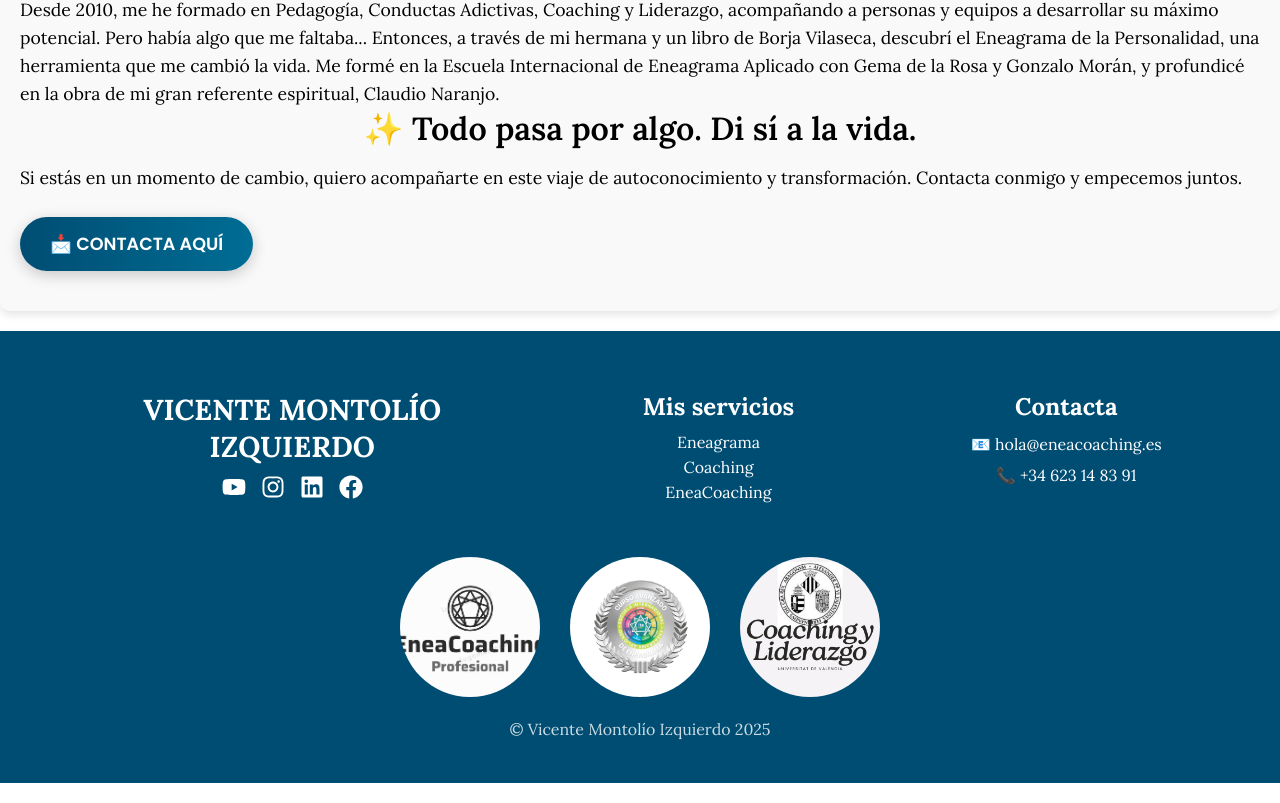
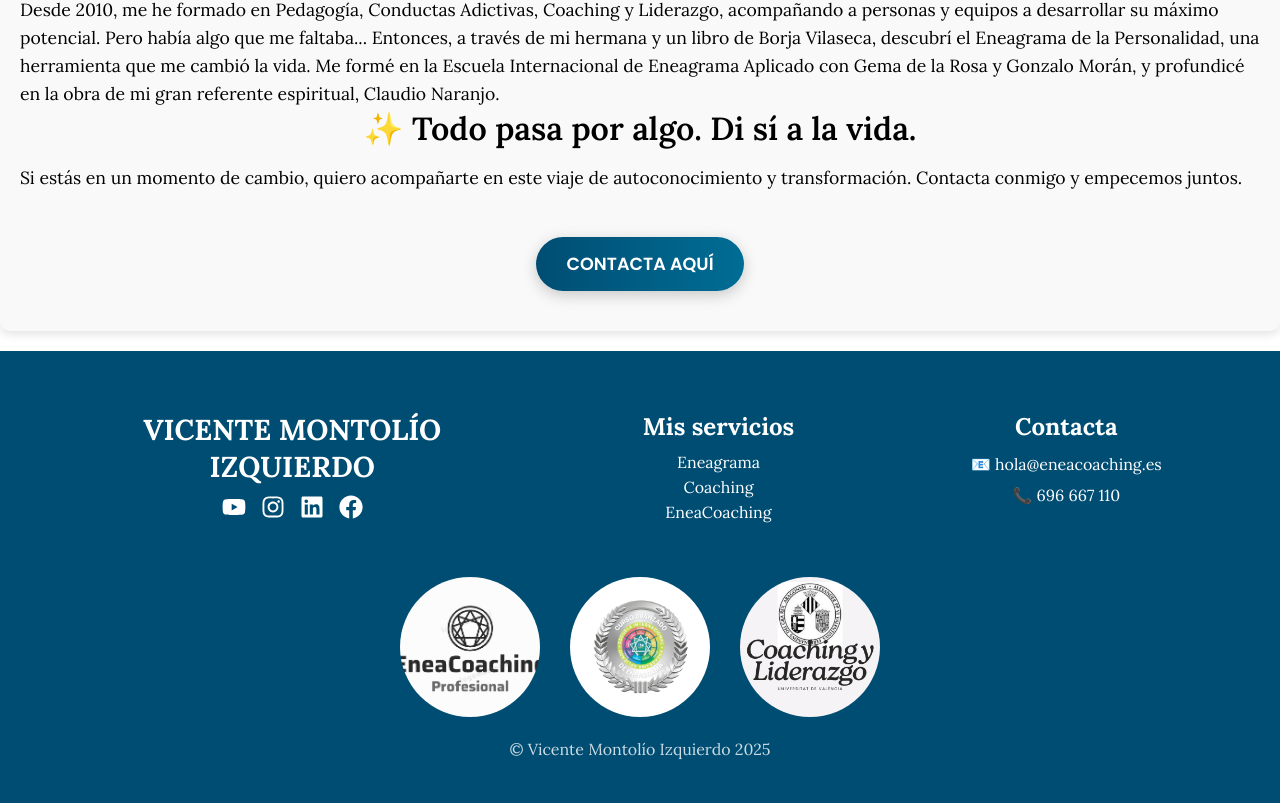
Before and after one commit to CarlosRiberaDonet/web-eneacoachingprofesional, a React (Create React App) app: page /vicente in a window 1280 px wide. Shown: the part 1265-2068 px from the top of the page. Built offline with nearby package versions, Linux system fonts and the light colour scheme.

Commit message:
update
actualizo el número de teléfono del footer y centro el botón contacto de la pagina vicente.

```diff
--- a/src/components/Footer.js
+++ b/src/components/Footer.js
@@ -34,7 +34,7 @@ const Footer = () => {
         <div className="footer-right-section">
           <h3>Contacta</h3>
           <p><a href="mailto:hola@eneacoaching.es" className="footer-link">📧 hola@eneacoaching.es</a></p>
-          <p><a href="tel:+34623148391" className="footer-link">📞 +34 623 14 83 91</a></p>
+          <p><a href="tel:+34623148391" className="footer-link">📞 696 667 110</a></p>
         </div>
       </div>
 
--- a/src/pages/Vicente.js
+++ b/src/pages/Vicente.js
@@ -45,7 +45,10 @@ const Vicente = () => {
                 Si estás en un momento de cambio, quiero acompañarte en este viaje de autoconocimiento y transformación.
                 Contacta conmigo y empecemos juntos.
             </p>
-            <button className="contact-button">📩 CONTACTA AQUÍ</button>
+            <div class="button-container">
+                <button class="contact-button">CONTACTA AQUÍ</button>
+            </div>
+
         </div>
     );
 };
--- a/src/styles/Vicente.css
+++ b/src/styles/Vicente.css
@@ -35,6 +35,13 @@
     margin-bottom: 20px; /* Separación del texto */
 }
 
+.button-container {
+    display: flex;
+    justify-content: center;
+    margin-top: 20px; /* opcional, según separación que necesites */
+}
+
+
 .contact-button {
     display: inline-block;
     margin-top: 25px;
```
Also changed, not shown: 12 other files (tests, documents, lock files or other folders).
